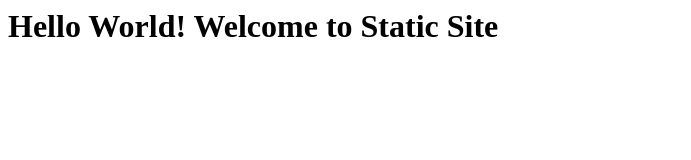
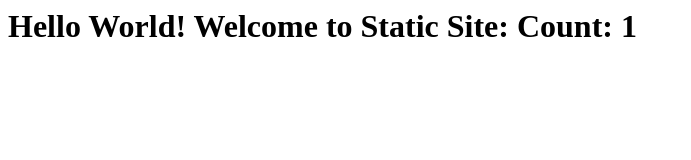
Before and after one commit to rs-digiO/APPs, a plain HTML site: page Apache/index.html in a window 1280 px wide. Shown: the whole page, without its empty margins (0-691 px from the left). Drawn offline with Linux system fonts and the light colour scheme.

Commit message:
Update index.html

```diff
--- a/Apache/index.html
+++ b/Apache/index.html
@@ -1 +1 @@
-<h1>Hello World! Welcome to Static Site</h1>
+<h1>Hello World! Welcome to Static Site: Count: 1 </h1>
```
